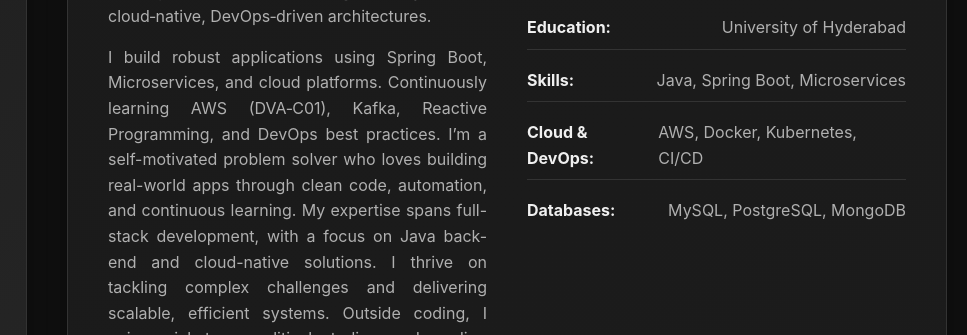
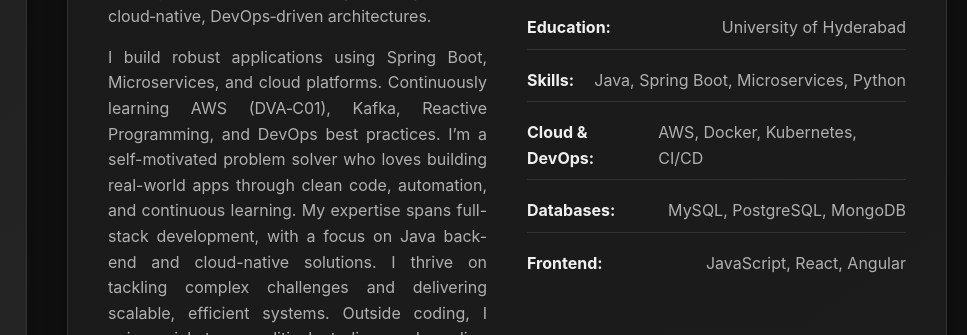
Before and after one commit to AadityaUoHyd/abc-bio, a plain HTML site: page index.html in a window 1280 px wide. Shown: the part 684-1019 px from the top of the page, 313-1280 px from the left. Drawn offline with Linux system fonts and the light colour scheme.

Commit message:
Update index.html

```diff
--- a/index.html
+++ b/index.html
@@ -124,13 +124,16 @@
                                 <strong>Education:</strong> <span>University of Hyderabad</span>
                             </div>
                             <div class="detail-item">
-                                <strong>Skills:</strong> <span>Java, Spring Boot, Microservices</span>
+                                <strong>Skills:</strong> <span>Java, Spring Boot, Microservices, Python</span>
                             </div>
                             <div class="detail-item">
                                 <strong>Cloud & DevOps:</strong> <span>AWS, Docker, Kubernetes, CI/CD</span>
                             </div>
                             <div class="detail-item">
                                 <strong>Databases:</strong> <span>MySQL, PostgreSQL, MongoDB</span>
+                            </div>
+							<div class="detail-item">
+                                <strong>Frontend:</strong> <span>JavaScript, React, Angular</span>
                             </div>
                         </div>
                     </div>
```
